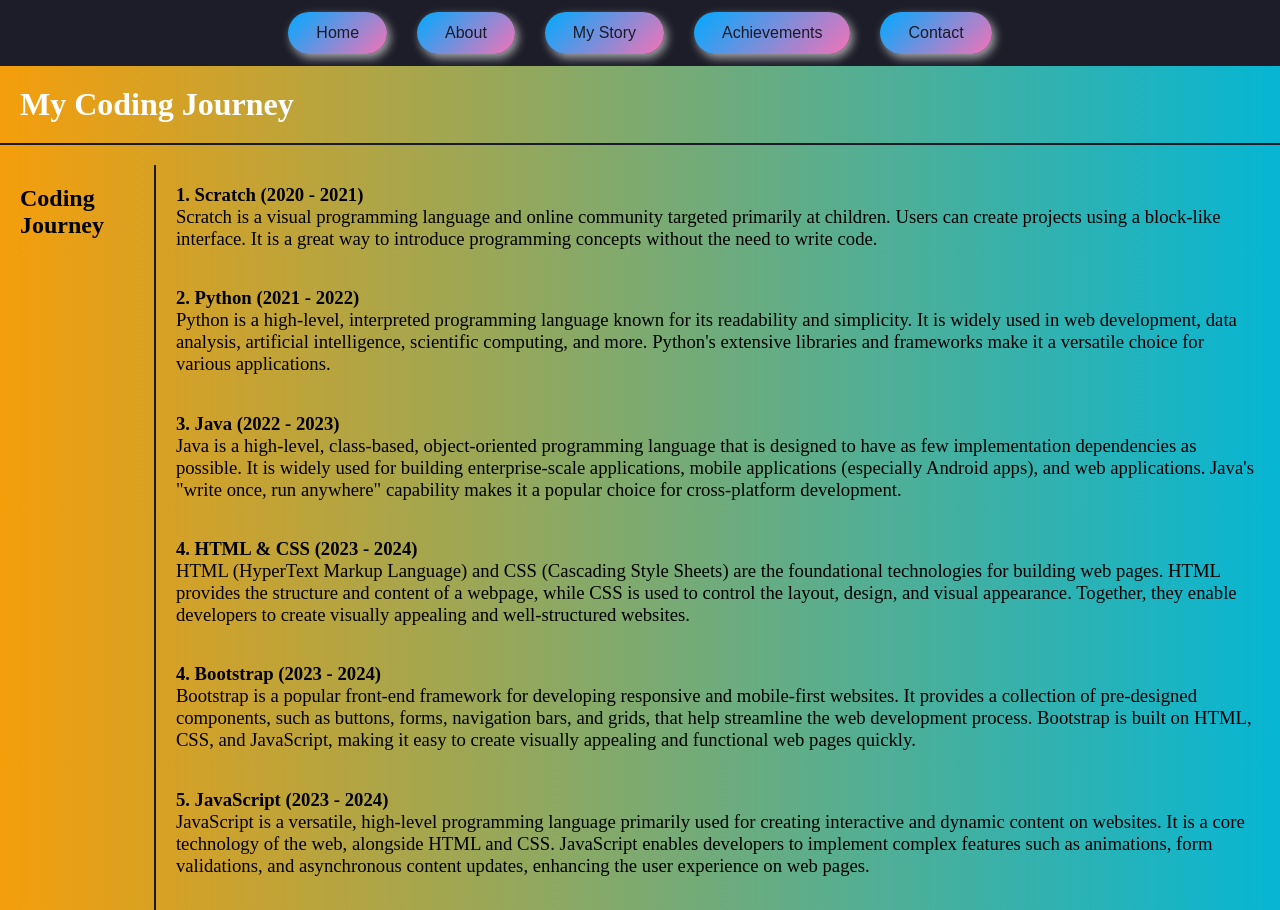
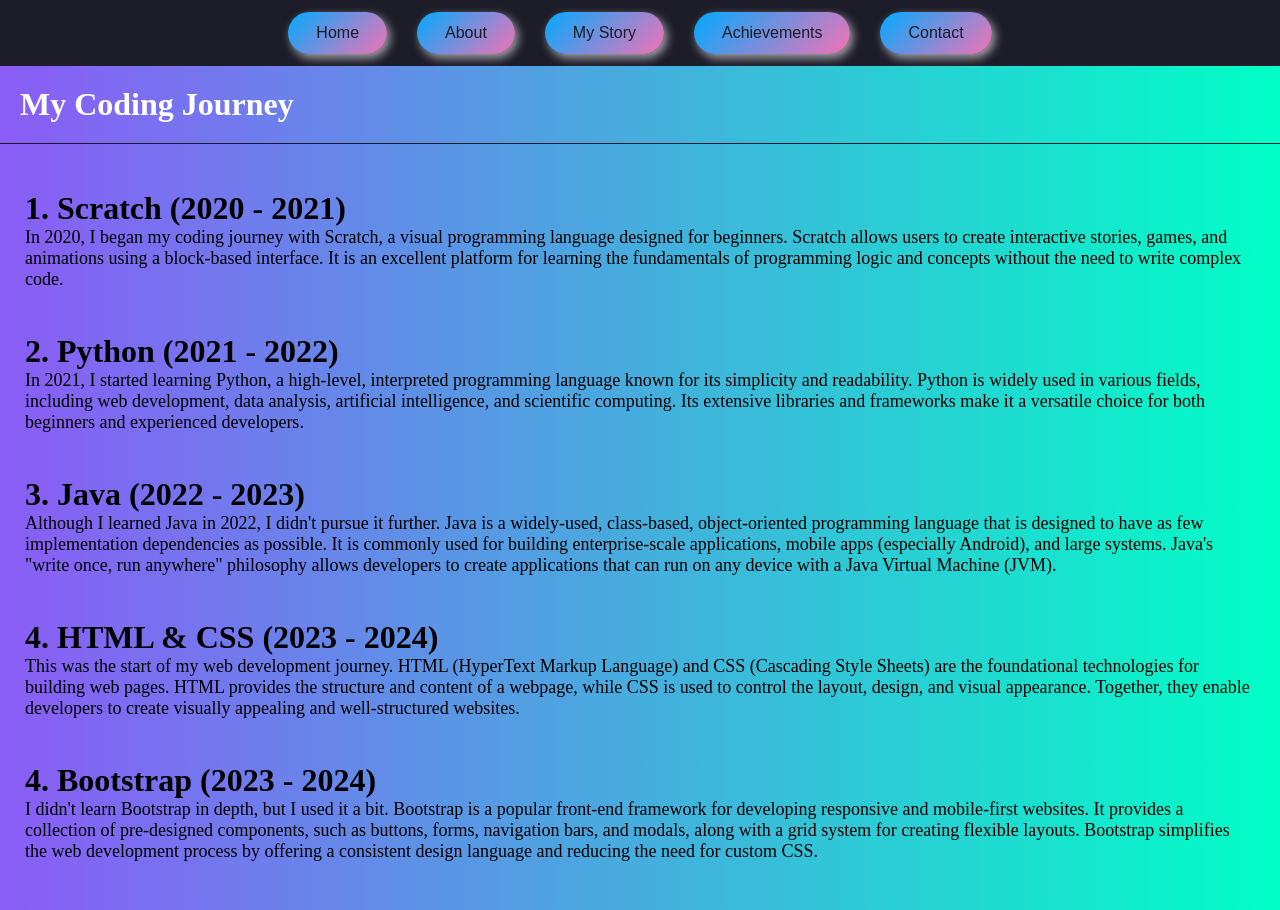
Before and after one commit to CoderZENNXX/tayzarnaing-portfolio, a React (Vite) app: page /about in a window 1280 px wide. Shown: the top 910 px of the page. Built offline with nearby package versions, Linux system fonts and the light colour scheme.

Commit message:
Project V11

```diff
--- a/src/CSS/About.css
+++ b/src/CSS/About.css
@@ -1,41 +1,32 @@
 .about {
     overflow-x: hidden;
-    background: linear-gradient(270deg, #06B6D4, #F59E0B);
 }
 
 .about-text {
     color: white;
     padding: 20px;
     margin: 0px 0px;
-    border-bottom: 2px solid #1A1B26;
+    border-bottom: 1px solid #1A1B26;
     cursor: pointer;
 }
 
 .roadmap {
     display: flex;
+    align-items: stretch;
     margin: 20px;
-}
-
-.roadmap-title {
-    white-space: nowrap;
-}
-
-.roadmap-line {
-    width: 5px;
-    height: 820px;
-    background-color: #1A1B26;
-    margin-left: 50px;
+    min-height: 100vh;
 }
 
 .milestones-container {
     display: flex;
     flex-direction: column;
-    margin-left: 20px;
+    padding: 5px;
 }
 
 .milestone-description {
     margin: 0px 0px;
     font-weight: 400;
+    font-size: 18px;
 }
 
 .milestone-tiktok-link {
@@ -49,8 +40,8 @@
     display: block;
     width: 0;
     height: 1.5px;
-    background: white;
-    transition: width 0.6s;
+    background: linear-gradient(90deg, white, transparent);
+    transition: width 0.45s;
 }
 
 .milestone-tiktok-link:hover::before, .milestone-tiktok-link:hover::after {
--- a/src/JSX/About.jsx
+++ b/src/JSX/About.jsx
@@ -5,7 +5,15 @@
     const [aboutJourney, setAboutJourney] = useState("coding")
 
     return (
-        <div className="about">
+        <div className="about"
+        style={{ background:
+                    aboutJourney === "coding"
+                    ? "linear-gradient(90deg, #8B5CF6, #00FFC6)"
+                    : aboutJourney === "academics"
+                    ? "linear-gradient(90deg, #8B5E3C, white)"
+                    : "linear-gradient(90deg, #0EA5E9, #ddeeffff)",
+                }}
+        >
             <h1 className="about-text"  onClick={() => {
                 if  (aboutJourney === "coding") {
                     setAboutJourney("academics")
@@ -23,108 +31,102 @@
             </h1>
 
             <div className="roadmap">
-                <h2 className="roadmap-title">
-                    {aboutJourney === "coding" && (<>Coding<br />Journey</>)}
-                    {aboutJourney === "academics" && (<>Academic<br />Journey</>)}
-                    {aboutJourney === "contentCreation" && (<>Content Creation<br />Journey</>)}
-                </h2>
-                <div className="roadmap-line"></div>
                 <div className="milestones-container">
                     {aboutJourney === "coding" && (
                         <>
-                            <h3 className="milestone-title milestone-title-1">
+                            <h1 className="milestone-title milestone-title-1">
                                 1. Scratch (2020 - 2021)
                                 <p className="milestone-description milestone-description-1">
-                                    Scratch is a visual programming language and online community targeted primarily at children. Users can create projects using a block-like interface. It is a great way to introduce programming concepts without the need to write code.
+                                    In 2020, I began my coding journey with Scratch, a visual programming language designed for beginners. Scratch allows users to create interactive stories, games, and animations using a block-based interface. It is an excellent platform for learning the fundamentals of programming logic and concepts without the need to write complex code.
                                 </p>
-                            </h3>
-                            <h3 className="milestone-title milestone-title-2">
+                            </h1>
+                            <h1 className="milestone-title milestone-title-2">
                                 2. Python (2021 - 2022)
                                 <p className="milestone-description milestone-description-2">
-                                    Python is a high-level, interpreted programming language known for its readability and simplicity. It is widely used in web development, data analysis, artificial intelligence, scientific computing, and more. Python's extensive libraries and frameworks make it a versatile choice for various applications.
+                                    In 2021, I started learning Python, a high-level, interpreted programming language known for its simplicity and readability. Python is widely used in various fields, including web development, data analysis, artificial intelligence, and scientific computing. Its extensive libraries and frameworks make it a versatile choice for both beginners and experienced developers.
                                 </p>
-                            </h3>
-                            <h3 className="milestone-title milestone-title-3">
+                            </h1>
+                            <h1 className="milestone-title milestone-title-3">
                                 3. Java (2022 - 2023)
                                 <p className="milestone-description milestone-description-3">
-                                    Java is a high-level, class-based, object-oriented programming language that is designed to have as few implementation dependencies as possible. It is widely used for building enterprise-scale applications, mobile applications (especially Android apps), and web applications. Java's "write once, run anywhere" capability makes it a popular choice for cross-platform development.
+                                    Although I learned Java in 2022, I didn't pursue it further. Java is a widely-used, class-based, object-oriented programming language that is designed to have as few implementation dependencies as possible. It is commonly used for building enterprise-scale applications, mobile apps (especially Android), and large systems. Java's "write once, run anywhere" philosophy allows developers to create applications that can run on any device with a Java Virtual Machine (JVM).
                                 </p>
-                            </h3>
-                            <h3 className="milestone-title milestone-title-4">
+                            </h1>
+                            <h1 className="milestone-title milestone-title-4">
                                 4. HTML & CSS (2023 - 2024)
                                 <p className="milestone-description milestone-description-4">
-                                    HTML (HyperText Markup Language) and CSS (Cascading Style Sheets) are the foundational technologies for building web pages. HTML provides the structure and content of a webpage, while CSS is used to control the layout, design, and visual appearance. Together, they enable developers to create visually appealing and well-structured websites.
+                                    This was the start of my web development journey. HTML (HyperText Markup Language) and CSS (Cascading Style Sheets) are the foundational technologies for building web pages. HTML provides the structure and content of a webpage, while CSS is used to control the layout, design, and visual appearance. Together, they enable developers to create visually appealing and well-structured websites.
                                 </p>
-                            </h3>
-                            <h3 className="milestone-title milestone-title-5">
+                            </h1>
+                            <h1 className="milestone-title milestone-title-5">
                                 4. Bootstrap (2023 - 2024)
                                 <p className="milestone-description milestone-description-5">
-                                    Bootstrap is a popular front-end framework for developing responsive and mobile-first websites. It provides a collection of pre-designed components, such as buttons, forms, navigation bars, and grids, that help streamline the web development process. Bootstrap is built on HTML, CSS, and JavaScript, making it easy to create visually appealing and functional web pages quickly.
+                                    I didn't learn Bootstrap in depth, but I used it a bit. Bootstrap is a popular front-end framework for developing responsive and mobile-first websites. It provides a collection of pre-designed components, such as buttons, forms, navigation bars, and modals, along with a grid system for creating flexible layouts. Bootstrap simplifies the web development process by offering a consistent design language and reducing the need for custom CSS.
                                 </p>
-                            </h3>
-                            <h3 className="milestone-title milestone-title-6">
+                            </h1>
+                            <h1 className="milestone-title milestone-title-6">
                                 5. JavaScript (2023 - 2024)
                                 <p className="milestone-description milestone-description-6">
-                                    JavaScript is a versatile, high-level programming language primarily used for creating interactive and dynamic content on websites. It is a core technology of the web, alongside HTML and CSS. JavaScript enables developers to implement complex features such as animations, form validations, and asynchronous content updates, enhancing the user experience on web pages.
+                                    This is where I fell in love with the web and started to take programming seriously. JavaScript is a versatile, high-level programming language that is primarily used for creating interactive and dynamic content on the web. It is an essential technology for front-end web development, allowing developers to enhance user experiences by adding features such as animations, form validation, and real-time updates. JavaScript can also be used on the server-side through environments like Node.js, making it a full-stack development language.
                                 </p>
-                            </h3>
-                            <h3 className="milestone-title milestone-title-7">
+                            </h1>
+                            <h1 className="milestone-title milestone-title-7">
                                 6. React JS (2024 - Present)
                                 <p className="milestone-description milestone-description-7">
-                                    React JS is a popular JavaScript library for building user interfaces, particularly single-page applications. Developed by Facebook, React allows developers to create reusable UI components and manage the state of their applications efficiently. It uses a virtual DOM to optimize rendering performance, making it a powerful tool for building dynamic and responsive web applications.
+                                    Currently, I am learning React JS, a popular JavaScript library for building user interfaces, particularly single-page applications. React allows developers to create reusable UI components and manage the state of their applications efficiently. It uses a virtual DOM (Document Object Model) to optimize rendering performance and provides a declarative approach to building UIs. React is widely adopted in the web development community and is supported by a large ecosystem of tools and libraries.
                                 </p>
-                            </h3>
+                            </h1>
                         </>
                     )}
                     {aboutJourney === "academics" && (
                         <>
-                            <h3 className="milestone-title milestone-title-1">
+                            <h1 className="milestone-title milestone-title-1">
                                 1. Early Basic Education (2015 - 2016)
                                 <p className="milestone-description milestone-description-1">
                                     Completed my early education, where I developed a strong foundation in basic subjects such as mathematics, science, and language arts. Participated in various extracurricular activities that fostered my creativity and teamwork skills.
                                 </p>
-                            </h3>
-                            <h3 className="milestone-title milestone-title-2">
+                            </h1>
+                            <h1 className="milestone-title milestone-title-2">
                                 2. Self English Learning (2017 - Present)
                                 <p className="milestone-description milestone-description-2">
                                     Began absorbing the English language unvoluntarily through various media such as books, movies, and online resources. This self-directed learning has significantly improved my vocabulary, comprehension, and communication skills over the years.
                                 </p>
-                            </h3>
-                            <h3 className="milestone-title milestone-title-3">
+                            </h1>
+                            <h1 className="milestone-title milestone-title-3">
                                 3. Middle School (2017 - 2023)
                                 <p className="milestone-description milestone-description-3">
                                     Finished my middle school education through many schools, where I expanded my knowledge in core subjects and explored new areas of interest. Engaged in various clubs and organizations that helped me develop leadership skills and a sense of community.
                                 </p>
-                            </h3>
-                            <h3 className="milestone-title milestone-title-4">
+                            </h1>
+                            <h1 className="milestone-title milestone-title-4">
                                 4. English Language Classes (2022 - Present)
                                 <p className="milestone-description milestone-description-3">
                                     Currently enrolled in English language classes to improve my proficiency in reading, writing, and speaking. These classes have helped me enhance my communication skills and gain confidence in using English in both academic and social settings.
                                 </p>
-                            </h3>
-                            <h3 className="milestone-title milestone-title-5">
+                            </h1>
+                            <h1 className="milestone-title milestone-title-5">
                                 5. High School (2023 - Present)
                                 <p className="milestone-description milestone-description-5">
                                     Currently pursuing my high school education, where I am focusing on advanced subjects and preparing for higher education. Actively involved in various extracurricular activities, including sports, arts, and community service, to develop a well-rounded skill set.
                                 </p>
-                            </h3>
+                            </h1>
                         </>
                     )}
                     {aboutJourney === "contentCreation" && (
                         <>
-                            <h3 className="milestone-title milestone-title-1">
+                            <h1 className="milestone-title milestone-title-1">
                                 1. YouTube Channel (2017 - 2020)
                                 <p className="milestone-description milestone-description-1">
                                     Launched a YouTube channel in 2017, where I created and shared videos on various topics, tutorials, vlogs and gaming videos. The channel helped me develop my video production skills and connect with an audience interested in similar content.
                                 </p>
-                            </h3>
-                            <h3 className="milestone-title milestone-title-2">
+                            </h1>
+                            <h1 className="milestone-title milestone-title-2">
                                 2. Retirement (2021 - 2024)
                                 <p className="milestone-description milestone-description-2">
                                     Took a break from content creation to focus on personal growth and explore other interests. During this period, I reflected on my content creation journey and planned for future endeavors in the field.
                                 </p>
-                            </h3>
-                            <h3 className="milestone-title milestone-title-3">
+                            </h1>
+                            <h1 className="milestone-title milestone-title-3">
                                 3. Comeback With A Twist (2025 - Present)
                                 <p className="milestone-description milestone-description-3">
                                     Made a comeback to content creation in 2025 but into a new field, education. This time, I focused on creating educational content, tutorials, and informative videos to help others learn new skills and knowledge. The experience gained from my previous content creation journey has been invaluable in producing high-quality and engaging educational material.
@@ -132,7 +134,7 @@
                                     <a className="milestone-tiktok-link" href="https://www.tiktok.com/@official.free.insight" target="_blank">@official.free.insight</a>
                                     This is my TikTok account where I share educational content and insights on various topics. Follow me for informative videos and tips on learning and personal development.
                                 </p>
-                            </h3>
+                            </h1>
                         </>
                     )}
                 </div>
```
